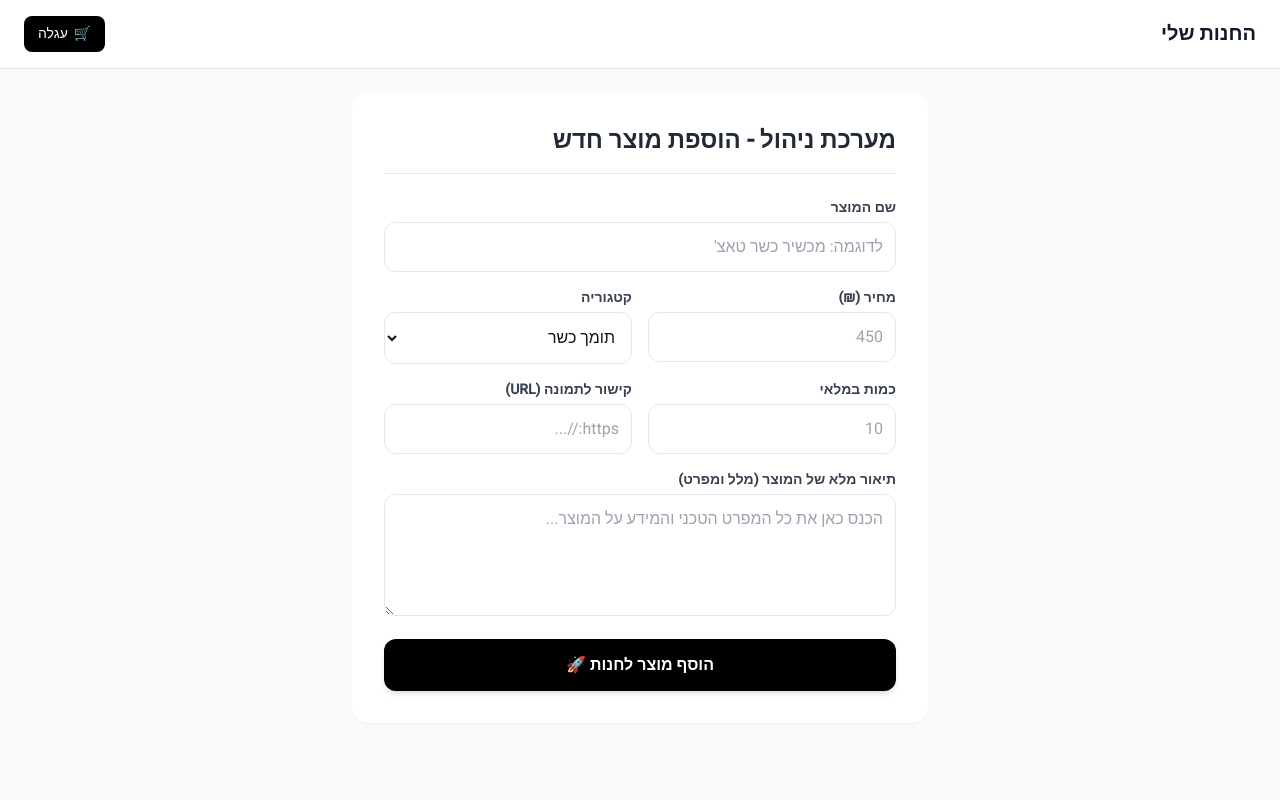
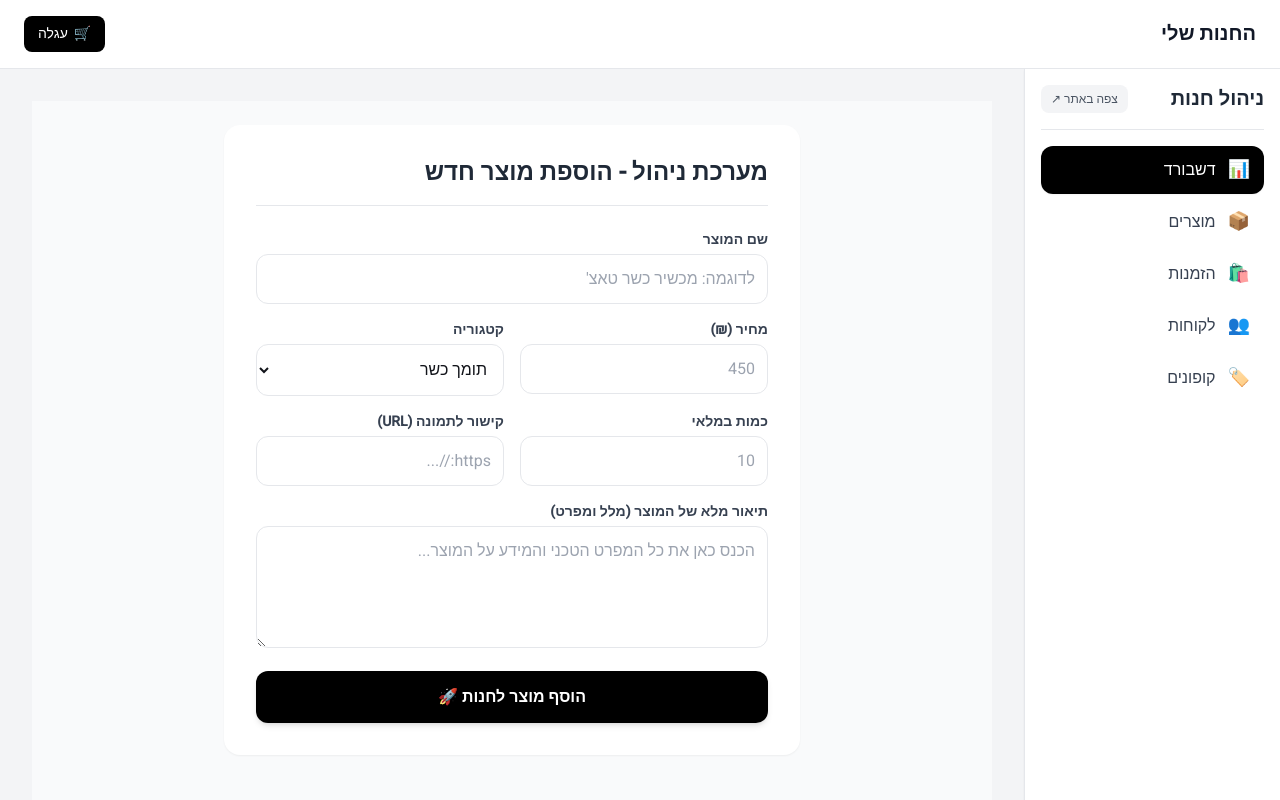
Before and after one commit to myphone3/My-phone-, a Next.js app: page /admin in a window 1280 px wide. Shown: the top 800 px of the page. Built offline with nearby package versions, Linux system fonts and the light colour scheme; no server answers.

Commit message:
Create layout.tsx

```diff
--- /dev/null
+++ b/app/admin/layout.tsx
@@ -0,0 +1,70 @@
+'use client';
+
+import React from 'react';
+import Link from 'next/link';
+import { usePathname } from 'next/navigation';
+
+export default function AdminLayout({ children }: { children: React.ReactNode }) {
+  const pathname = usePathname();
+
+  const menuItems = [
+    { name: 'דשבורד', href: '/admin', icon: '📊' },
+    { name: 'מוצרים', href: '/admin/products', icon: '📦' },
+    { name: 'הזמנות', href: '/admin/orders', icon: '🛍️' },
+    { name: 'לקוחות', href: '/admin/customers', icon: '👥' },
+    { name: 'קופונים', href: '/admin/coupons', icon: '🏷️' },
+  ];
+
+  return (
+    <div className="min-h-screen bg-gray-100 flex flex-col md:flex-row" dir="rtl">
+      {/* תפריט צד (Sidebar) */}
+      <aside className="w-full md:w-64 bg-white border-l shadow-sm flex flex-col justify-between p-4">
+        <div>
+          {/* כותרת / לוגו */}
+          <div className="flex items-center justify-between pb-4 mb-4 border-b">
+            <span className="font-bold text-xl text-gray-800">ניהול חנות</span>
+            <Link
+              href="/"
+              className="text-xs bg-gray-100 hover:bg-gray-200 text-gray-600 px-2.5 py-1.5 rounded-lg transition"
+            >
+              צפה באתר ↗
+            </Link>
+          </div>
+
+          {/* קישורים בתפריט */}
+          <nav className="space-y-1">
+            {menuItems.map((item) => {
+              const isActive = pathname === item.href;
+              return (
+                <Link
+                  key={item.href}
+                  href={item.href}
+                  className={`flex items-center gap-3 px-3.5 py-2.5 rounded-xl font-medium transition ${
+                    isActive
+                      ? 'bg-black text-white shadow-sm'
+                      : 'text-gray-700 hover:bg-gray-100'
+                  }`}
+                >
+                  <span className="text-lg">{item.icon}</span>
+                  <span>{item.name}</span>
+                </Link>
+              );
+            })}
+          </nav>
+        </div>
+
+        {/* חלק תחתון של התפריט */}
+        <div className="pt-4 border-t mt-6">
+          <div className="text-xs text-gray-400 text-center">
+            מערכת ניהול מאובטחת
+          </div>
+        </div>
+      </aside>
+
+      {/* תוכן העמוד הראשי של הניהול */}
+      <main className="flex-1 p-6 md:p-8 overflow-y-auto">
+        {children}
+      </main>
+    </div>
+  );
+}
```
